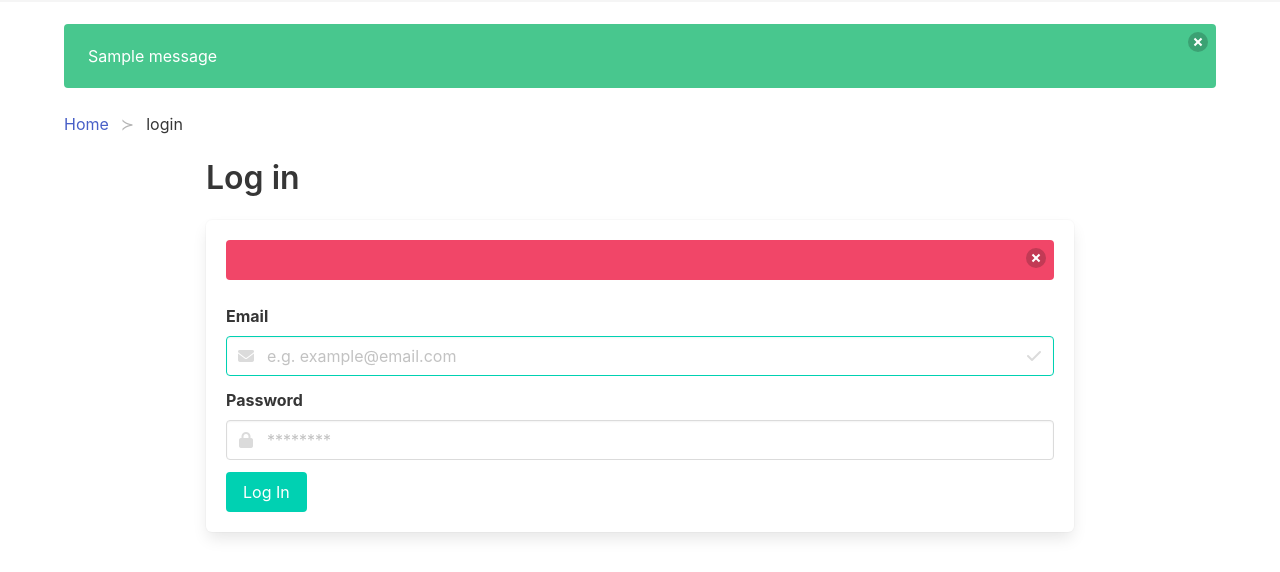
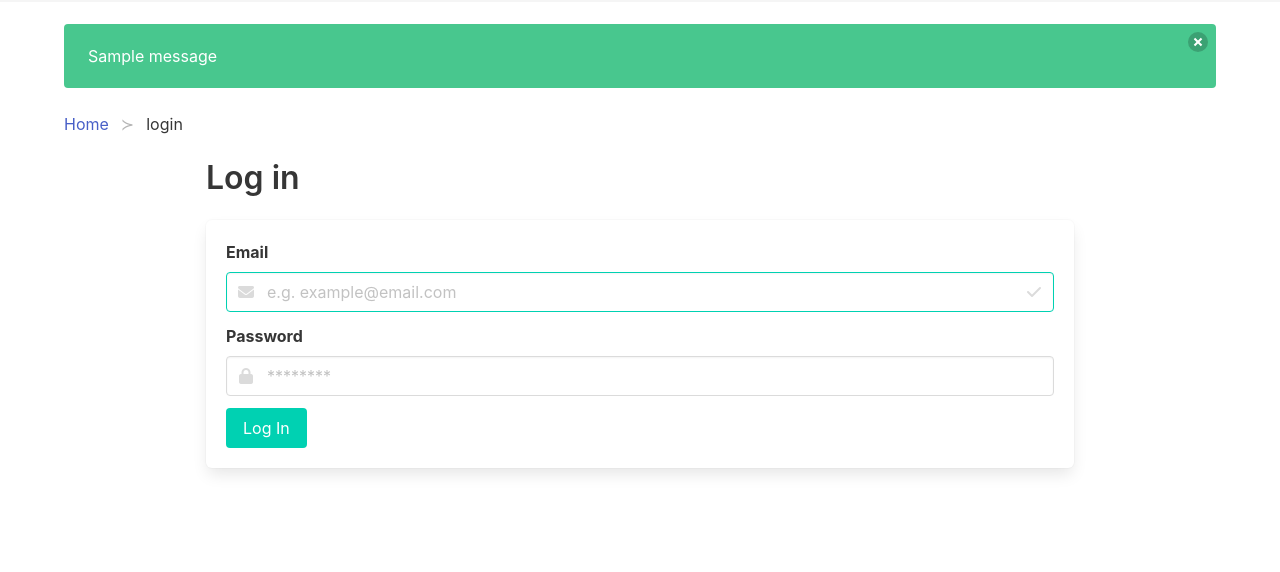
Before and after one commit to sanjay-swain/learnet, a Django app: page /accounts/login/ in a window 1280 px wide. Shown: the part 56-628 px from the top of the page. Run offline with Django 3.2, Linux system fonts and the light colour scheme; tables that the repository leaves empty hold one stand-in row (values such as "Sample post"); one stand-in notice (Sample message) is shown; parts of the project's set-up code (start-up, migrations or seed data) failed here and were passed over; some libraries are stand-ins or nearby versions.

Commit message:
Update login.html
Update the login page to use new messaging system

```diff
--- a/templates/registration/login.html
+++ b/templates/registration/login.html
@@ -17,16 +17,16 @@
       <form autocomplete="off" method="POST" action="" class="box">
 
         {% if messages %}
-        <div class="notification is-danger">
-          <button class="delete"></button>
           {% for message in messages %}
-            <p>
-              {% if message.level == DEFAULT_MESSAGE_LEVELS.ERROR %}
-                {{ message }}
-              {% endif %}
-            </p>
+            {% if message.level == DEFAULT_MESSAGE_LEVELS.ERROR %}
+              <div class="notification is-danger">
+                <button class="delete"></button>
+                <p>
+                  {{ message }}
+                </p>
+              </div>
+            {% endif %}
           {% endfor %}
-        </div>
         {% endif %}
 
         {% csrf_token %}
```
